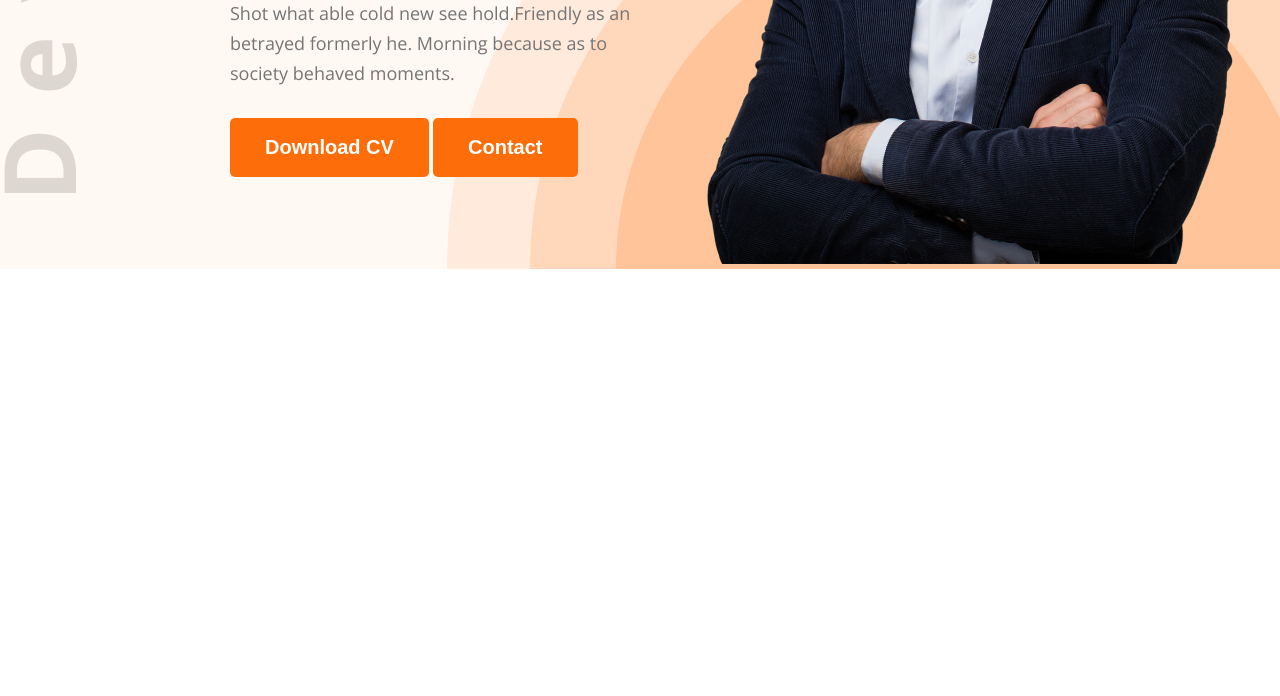
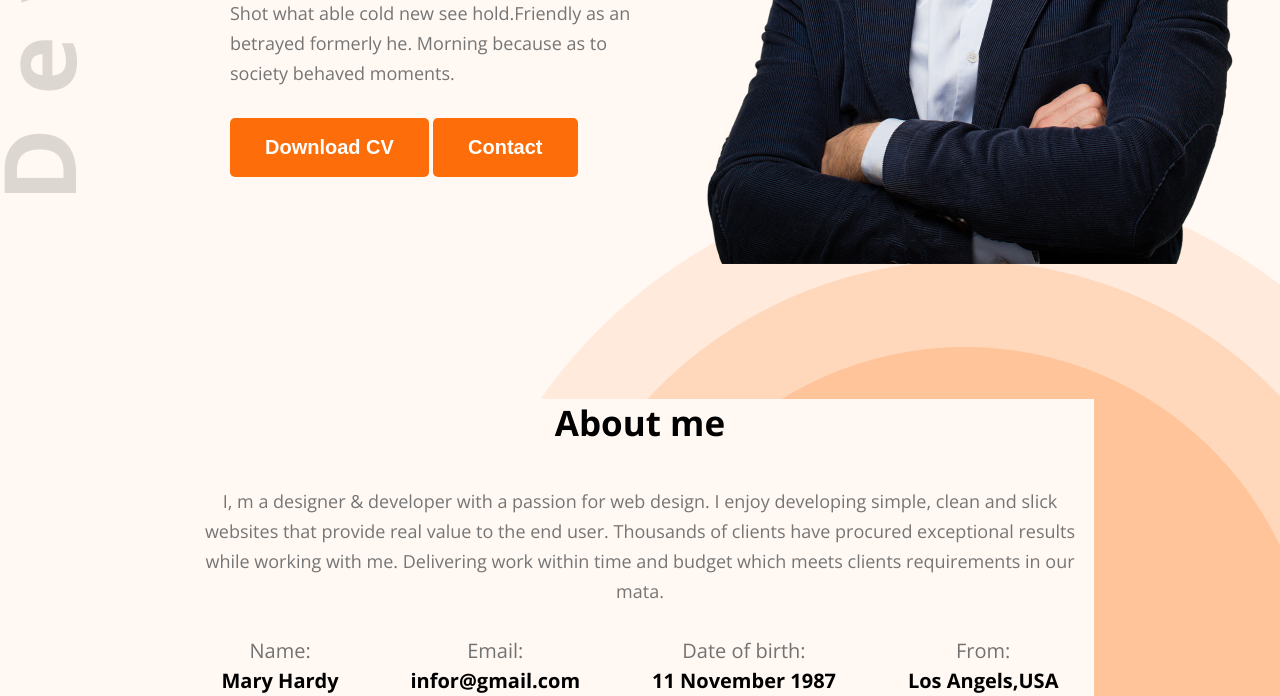
Before and after one commit to sakibaCode/Practise-portfolio, a plain HTML site: page index.html in a window 1280 px wide. Shown: the part 570-1266 px from the top of the page. Before the commit the page ends 839 px from the top, so only its background shows below. Drawn offline with nearby package versions, Linux system fonts and the light colour scheme.

Commit message:
Created about section

```diff
--- a/index.html
+++ b/index.html
@@ -1,5 +1,6 @@
 <!DOCTYPE html>
 <html lang="en">
+
 <head>
     <meta charset="UTF-8">
     <meta name="viewport" content="width=device-width, initial-scale=1.0">
@@ -9,8 +10,10 @@
 
     <link rel="preconnect" href="https://fonts.googleapis.com">
     <link rel="preconnect" href="https://fonts.gstatic.com" crossorigin>
-    <link href="https://fonts.googleapis.com/css2?family=Open+Sans:ital,wght@0,300..800;1,300..800&display=swap" rel="stylesheet">
+    <link href="https://fonts.googleapis.com/css2?family=Open+Sans:ital,wght@0,300..800;1,300..800&display=swap"
+        rel="stylesheet">
 </head>
+
 <body class="fonts-open-sans">
 
     <header>
@@ -30,7 +33,8 @@
             <div class="banner-content">
                 <h2>Hi,I am</h2>
                 <h1>Mary Hardy</h1>
-                <p>Shot what able cold new see hold.Friendly as an betrayed formerly he. Morning because as to society behaved moments.</p>
+                <p>Shot what able cold new see hold.Friendly as an betrayed formerly he. Morning because as to society
+                    behaved moments.</p>
 
                 <div>
                     <button class="btn">Download CV</button>
@@ -45,6 +49,41 @@
 
         </section>
 
+        <section id="about">
+
+            <div class="about-container">
+                <div class="section-heading">
+                    <h2>About me</h2>
+                    <p>I, m a designer & developer with a passion for web design. I enjoy developing simple, clean and
+                        slick websites that provide real value to the end user. Thousands of clients have procured
+                        exceptional results while working with me. Delivering work within time and budget which meets
+                        clients requirements in our mata.</p>
+                </div>
+
+                <div class="about-info">
+                    <div class="info-card">
+                        <p>Name:</p>
+                        <h4>Mary Hardy</h4>
+                    </div>
+                    <div class="info-card">
+                        <p>Email:</p>
+                        <h4>infor@gmail.com</h4>
+                    </div>
+                    <div class="info-card">
+                        <p>Date of birth:</p>
+                        <h4>11 November 1987</h4>
+                    </div>
+                    <div class="info-card">
+                        <p>From:</p>
+                        <h4>Los Angels,USA</h4>
+                    </div>
+
+                </div>
+
+            </div>
+        </section>
+
     </header>
 </body>
+
 </html>
--- a/style.css
+++ b/style.css
@@ -4,7 +4,7 @@
     box-sizing: border-box;
 }
 
-
+/* common design */
 .fonts-open-sans{
   font-family: "Open Sans", sans-serif;
   font-optical-sizing: auto;
@@ -25,6 +25,18 @@
   cursor: pointer;
 }
 
+.section-heading h2{
+  font-size: 35px;
+  margin-bottom: 40px;
+}
+
+.section-heading p{
+  color: #757575;
+  font-size: 18px;
+  line-height: 30px;
+  margin-bottom: 30px;
+}
+/* main design */
 header{
     background-color: #FFF8F3;
     background-image: url('images/developer.png'),url('images/header_bg.png');
@@ -35,7 +47,6 @@
 
 nav{
   width:71%;
-  /* max-width: ; */
   margin: 0 auto;
   display: flex;
   justify-content: space-between;
@@ -94,3 +105,32 @@
   line-height: 30px;
   margin-bottom: 30px;
 }
+
+#about{
+  padding-top: 130px;
+}
+
+#about .about-container{
+  width: 71%;
+  max-width: 1140px;
+  margin: 0 auto;
+  background-color: #FFF8F3;
+  text-align: center;
+}
+
+#about .about-container .about-info{
+  display: flex;
+  justify-content: space-around;
+}
+
+.about-info p{
+  font-size: 20px;
+  line-height: 30px;
+  color: #727272;
+}
+
+.about-info h4{
+  font-size: 20px;
+  line-height: 30px;
+  color: black;
+}
```
